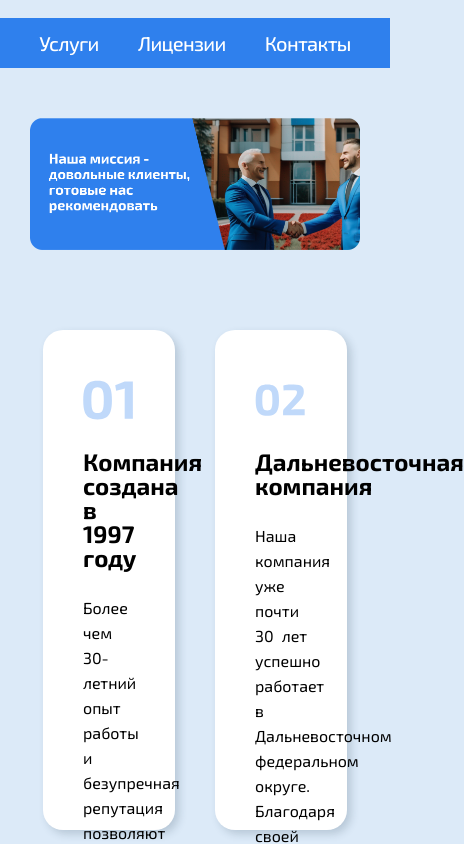
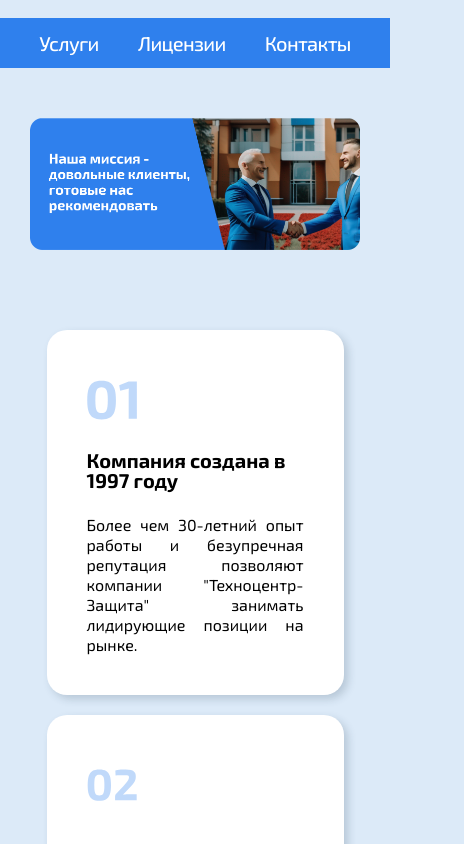
Before and after one commit to NatalyaPeshkova/TechnoCenter-Zaschita, a plain HTML site: page html/company.html in a window 390 px wide. Shown: the part 176-1020 px from the top of the page, 464 px wide, since content can reach past the window. Drawn offline with nearby package versions, Linux system fonts and the light colour scheme; files whose address does not match are found by name.

Commit message:
done-company

```diff
--- a/media.css
+++ b/media.css
@@ -24,6 +24,10 @@
         display: flex;
     }
 
+    .company .about-item-title {
+        font-size: var(--fz-24);
+    }
+
 }
 
 
@@ -46,6 +50,10 @@
     .contacts-items {
         flex-direction: column;
     }
+
+    .company-item {
+        height: 550px;
+    }
 }
 
 @media screen and (max-width: 900px) {
@@ -64,6 +72,11 @@
     .cooperation-items {
         justify-content: space-around;
     }
+
+    .company .about-item-subtitle {
+        line-height: 20px;
+    }
+
 }
 
 @media screen and (max-width: 800px) {
@@ -73,8 +86,12 @@
 
     .opportunity-wrapper {
         display: flex;
+    }
 
+    .company-item .about-item-illustration {
+        width: 100px;
     }
+
 }
 
 @media screen and (max-width: 768px) {
@@ -124,6 +141,15 @@
     .about-item-subtitle {
         font-size: var(--fz-20);
         line-height: 22px;
+    }
+
+    .company-items {
+        grid-gap: 20px;
+    }
+
+    .company-item {
+        max-width: 90%;
+        height: auto;
     }
 }
 
@@ -261,3 +287,9 @@
         background-color: var(--light-bgc);
     }
 }
+
+@media screen and (max-width: 450px) {
+    .company .about-item-title {
+        font-size: var(--fz-20);
+    }
+}
--- a/style.css
+++ b/style.css
@@ -859,6 +859,7 @@ transform: scale(1.2);
 .company-contact-info {
     transform: scale(1.4);
     transition-duration: 0.5s;
+    padding-right: 20px;
 }
 
 .company-contact-info a:hover{
```
